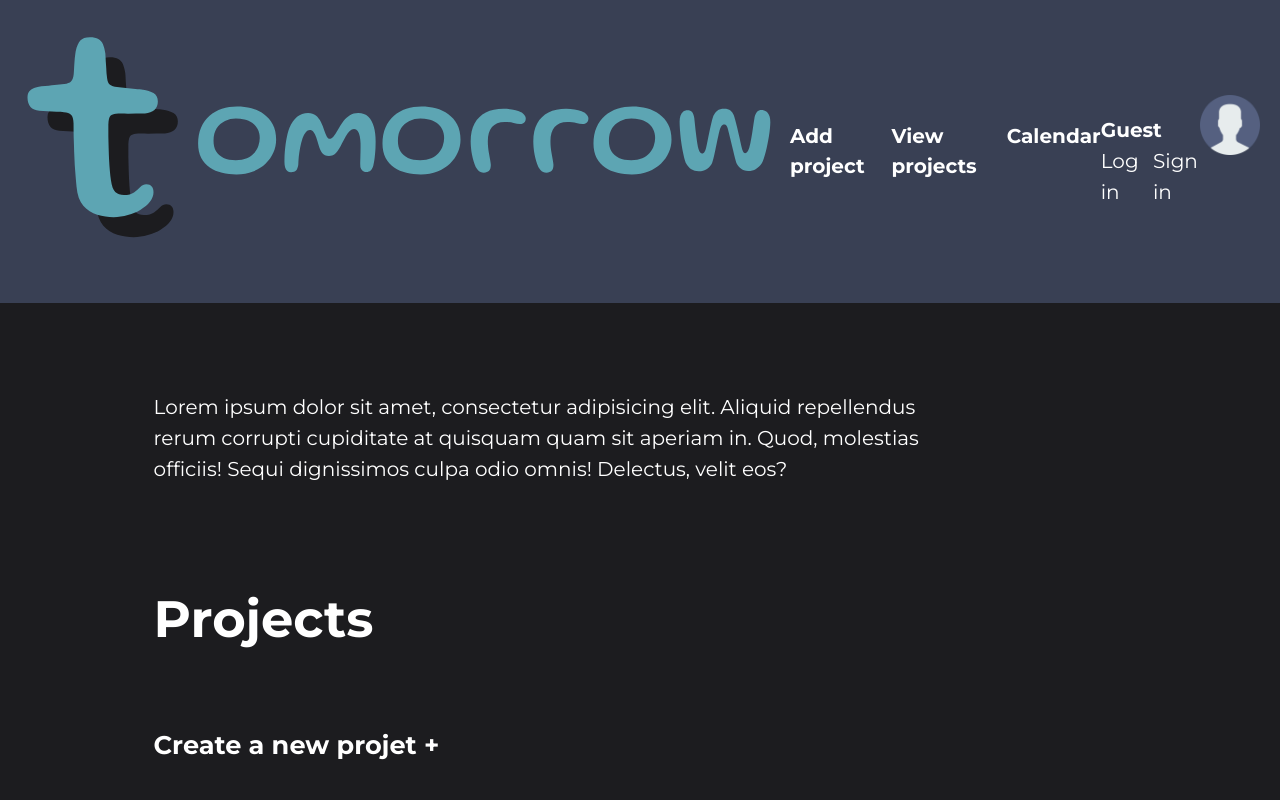
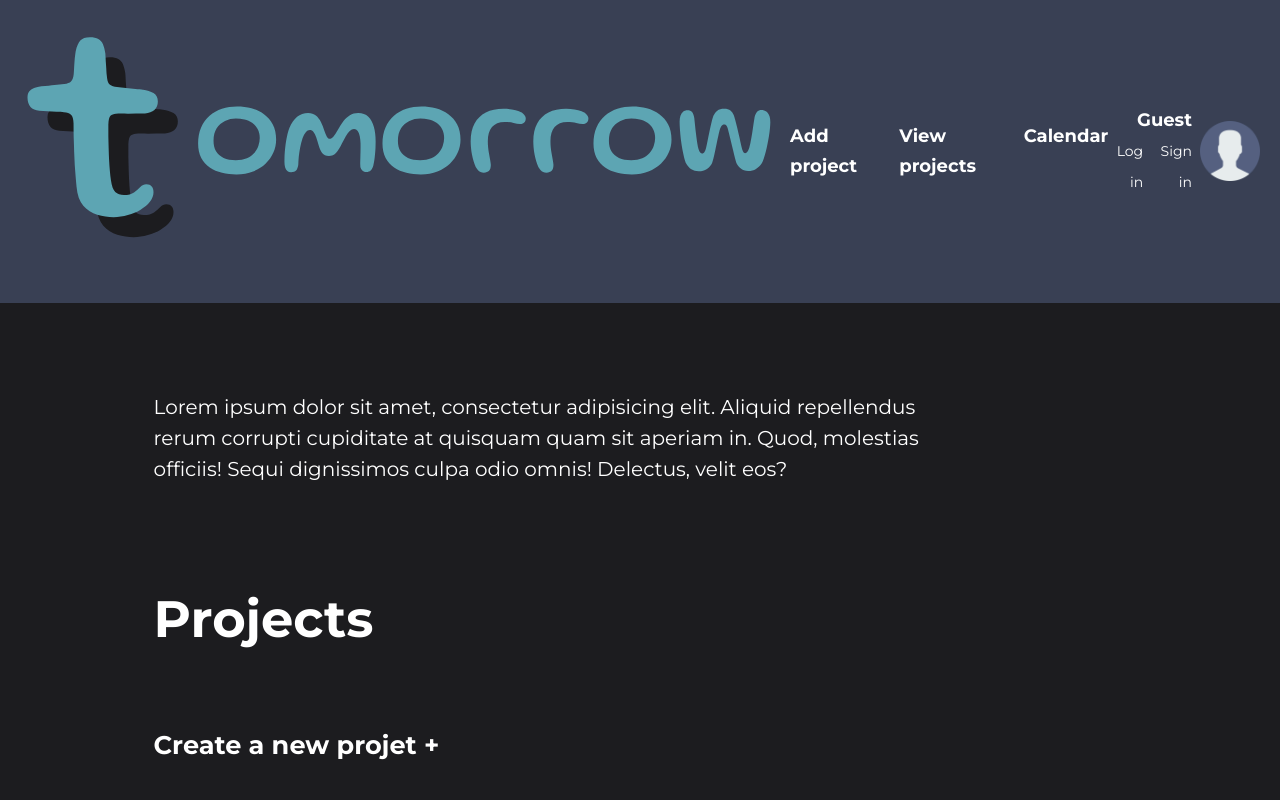
Before and after one commit to Milo-star/project-planner, a plain HTML site: page index.html in a window 1280 px wide. Shown: the top 800 px of the page. Drawn offline with Linux system fonts and the light colour scheme.

Commit message:
Header Fini

```diff
--- a/src/partials/_header.scss
+++ b/src/partials/_header.scss
@@ -4,20 +4,21 @@
     display: flex;
     align-items: center;
     justify-content: space-between;
-
-
 }
 
 .header-username{
     color: white;
-    margin-right: 8px;
-    margin-top: 20px;
+    font-size: 18px;
+}
 
+.header-userinfos{
+    display: flex;
+    align-items: center;
 }
 
 .header-user{
     display: flex;
-    justify-content: end;
+    gap: 10px;
 }
 
 .header-logo, .header-nav, .header-logins{
@@ -35,13 +36,26 @@
 
 @media screen and (min-width:481px) {
 
+    .header-user{
+        justify-content: end;
+        align-items: center;
+        gap: .5rem;
+    }
+
 
     .nav-link{
         font-weight: bold;
+        font-size: 18px;
+    }
+
+    .header-userinfos{
+        display: unset;
+        text-align: end;
     }
 
     .header-username{
         font-weight: bold;
+
     }
 
     .menu-burger{
@@ -58,9 +72,14 @@
         gap: 10px;
     }
 
+    .header-login{
+        font-size: 14px;
+    }
+
     .nav-links{
         display: flex;
         gap: 16px;
+        cursor: pointer;
     }
 
 }
```
Also changed, not shown: assets/css/style.css, 1 other file.
